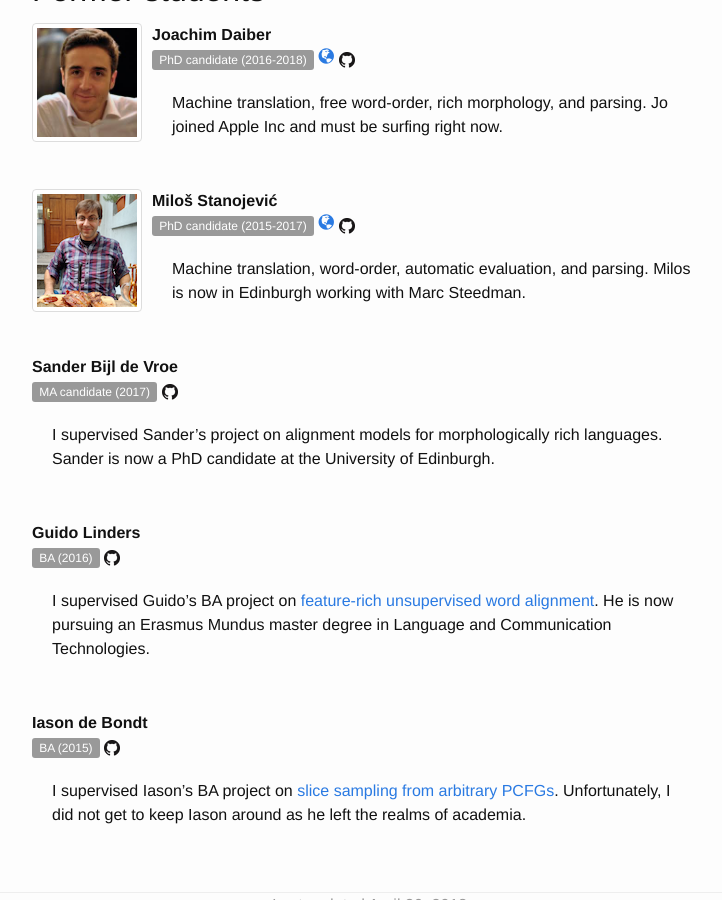
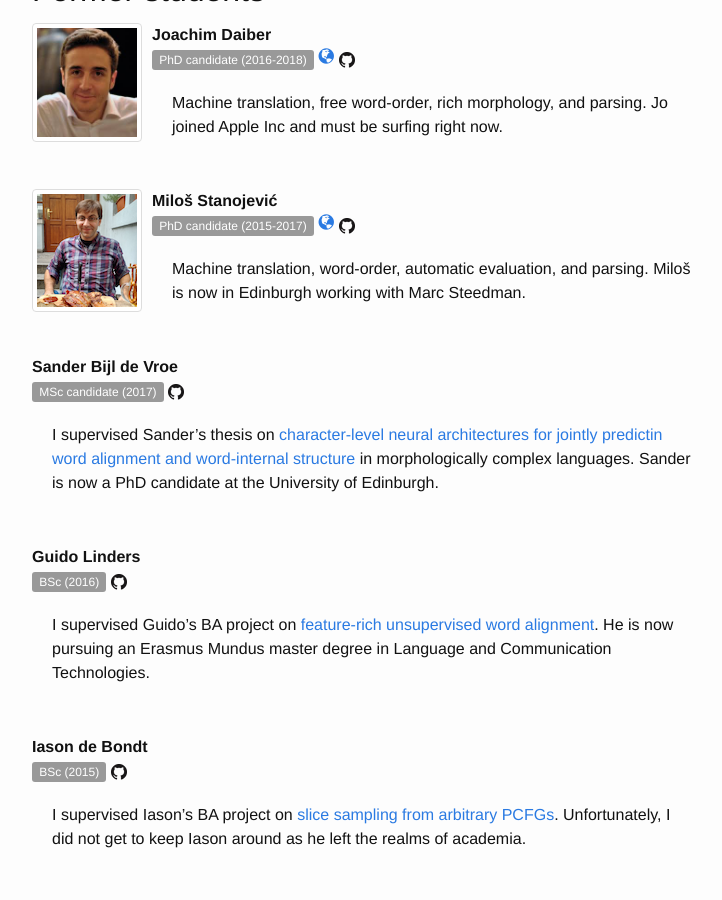
Before and after one commit to wilkeraziz/oldsite, a Jekyll site: the page built from people.markdown, in a window 1280 px wide and 900 px high, scrolled down 1941 px. Shown: the whole window, without its empty margins (268-990 px from the left). Built offline with Jekyll 4.4.1, drawn with Linux system fonts in a browser that asks for light colours.

Commit message:
Sander's thesis

```diff
--- a/_data/people/former.yml
+++ b/_data/people/former.yml
@@ -19,7 +19,7 @@
   url: https://staff.fnwi.uva.nl/m.stanojevic/
   github: stanojevic
   about: >
-    Machine translation, word-order, automatic evaluation, and parsing. Milos is now in Edinburgh working with Marc Steedman.
+    Machine translation, word-order, automatic evaluation, and parsing. Miloš is now in Edinburgh working with Marc Steedman.
 -
   layout: person
   relation: PhD candidate (2014-)
@@ -44,17 +44,17 @@
       Karin makes SMT coherent.
 -
   layout: person
-  relation: MA candidate (2017)
+  relation: MSc candidate (2017)
   selected: y
   institution: UvA
   name: Sander Bijl de Vroe
   url:
   github: Brednas
   about: >
-      I supervised Sander's project on alignment models for morphologically rich languages. Sander is now a PhD candidate at the University of Edinburgh.
+      I supervised Sander's thesis on [character-level neural architectures for jointly predictin word alignment and word-internal structure](https://dspace.library.uu.nl/handle/1874/354704) in morphologically complex languages. Sander is now a PhD candidate at the University of Edinburgh.
 -
   layout: person
-  relation: BA (2016)
+  relation: BSc (2016)
   selected: y
   institution: UvA
   name: Guido Linders
@@ -65,7 +65,7 @@
       He is now pursuing an Erasmus Mundus master degree in Language and Communication Technologies.
 -
   layout: person
-  relation: BA (2015)
+  relation: BSc (2015)
   selected: y
   institution: UvA
   name: Iason de Bondt
```
